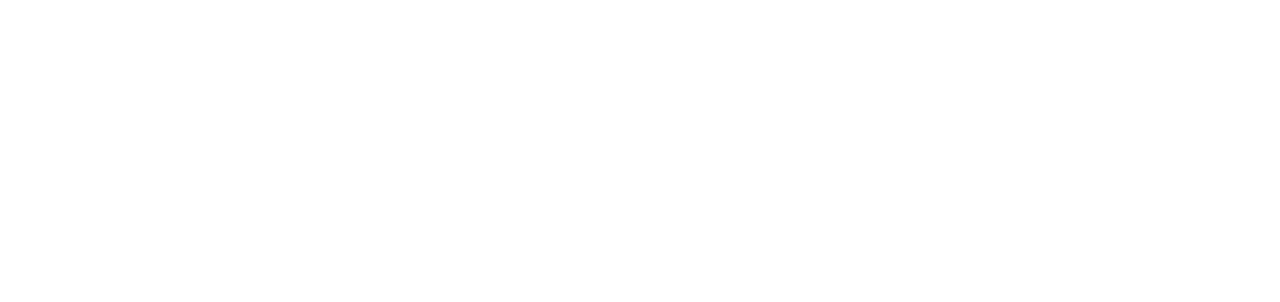
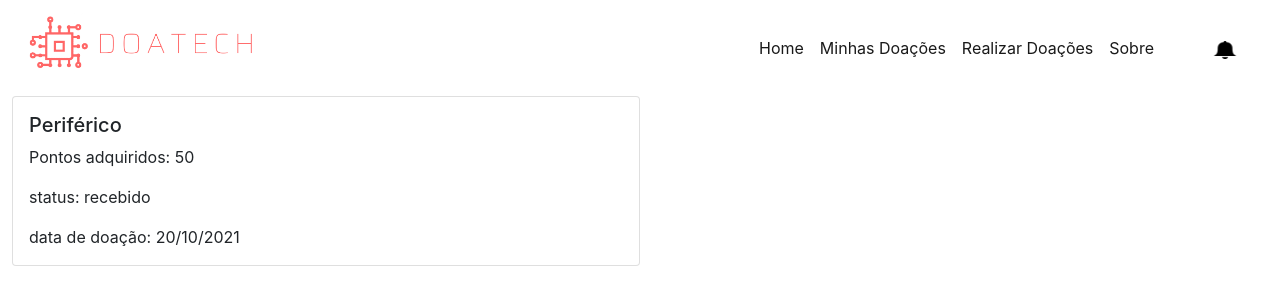
Before and after one commit to Hackatona-AGES-2022/CriativiDev, a React (Create React App) app in the folder frontend/creativdev-front/: page /doador-logado in a window 1280 px wide. Shown: the top 302 px of the page. Built offline with nearby package versions, Linux system fonts and the light colour scheme.

Commit message:
add card na tela

```diff
--- a/frontend/creativdev-front/src/routes/routes.js
+++ b/frontend/creativdev-front/src/routes/routes.js
@@ -18,7 +18,8 @@
                                 <Redirect to='/home' />
             </Route>
                 <Route exact path='/home' component={Homescreen} />
-                <Route exact path='/login-doador' component={TelaDoadorLogado} />
+
+                <Route exact path='/doador-logado' component={TelaDoadorLogado} />
 
 
             </Switch>
--- a/frontend/creativdev-front/src/screens/ TelaDoadorLogado.jsx
+++ b/frontend/creativdev-front/src/screens/ TelaDoadorLogado.jsx
@@ -1,6 +1,7 @@
 import React, { useState, useEffect, useContext } from "react";
 import { HeaderDonator } from '../containers/Header';
 import { BtnSalvar, BtnFechar } from "../components/Botoes";
+import { Card } from "../components/Card";
 
 
 
@@ -28,6 +29,7 @@
     <div className="container-fluid">
 
         <HeaderDonator/>
+        <Card/>
 
     </div>
 
```
